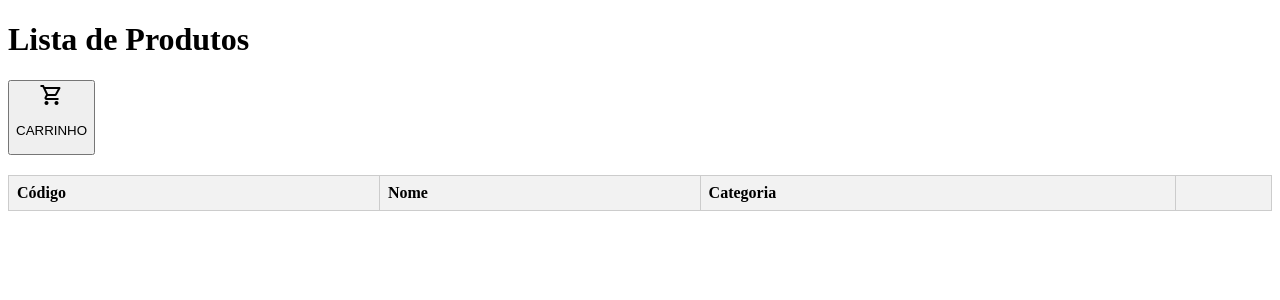
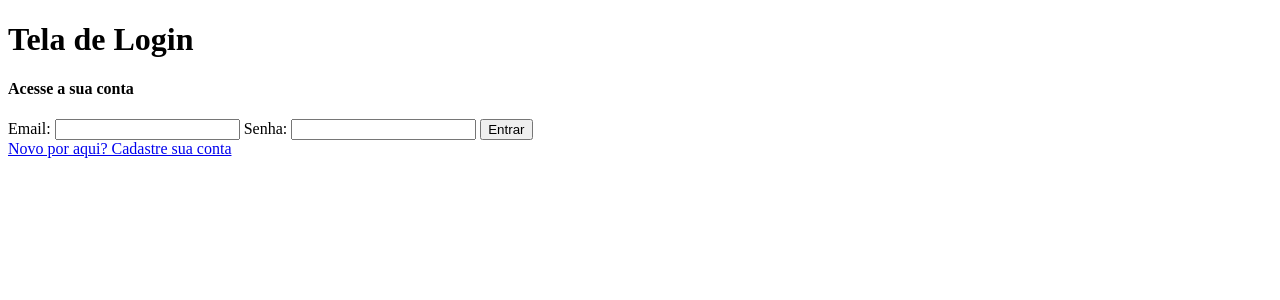
Before and after one commit to PAFONTINHAS/SistemaDeCarrinho, a PHP site: page / in a window 1280 px wide. Shown: the top 300 px of the page. Run offline with PHP 8.4, Linux system fonts and the light colour scheme; data that the repository does not hold is empty.

Commit message:
sistema de cadastro e login de usuario adicionado

```diff
--- a/carrinho.php
+++ b/carrinho.php
@@ -21,6 +21,7 @@
     <title>Document</title>
 </head>
 <body>
+    <a href="telaProdutos.php">Tela de Produtos</a>
     <h1>Seu Carrinho</h1>
     <table >
         <thead>
--- a/index.php
+++ b/index.php
@@ -1,11 +1,39 @@
 <?php
 
-// AQUI CHAMA O ARQUIVO DE CONEXÃO AO BANCO DE DADOS COM O PHP
     include('conexao/banco.php');
 
-// PEGANDO TODOS OS DADOS DA TABELA PRODUTO
-    $query = "SELECT * FROM produto";
-    $result = $conn->query($query);
+    if(isset($_POST['botao']) && !empty($_POST['email']) && !empty($_POST['senha'])){
+
+        $email = $_POST['email'];
+        $senha = $_POST['senha'];
+
+        $stmt = $conn->prepare("SELECT * FROM usuario WHERE email = :email");
+        $stmt->bindParam(':email', $email);
+        $stmt->execute();
+
+
+        if($usuario['email'] == $email && password_verify($senha, $usuario['senha'])){
+
+            session_start();
+
+            $_SESSION['usuario'] = $usuario['id'];
+            header('Location:telaProdutos.php');
+            exit();
+
+        }
+        elseif($usuario['email'] != $email){
+            $mensagem_erro = "Email não encontrado";
+        }
+        elseif($usuario['senha']){
+            $mensagem_erro = "Senha incorreta";
+
+        }
+        elseif($usuario['id'] < 1){
+            $mensagem_erro = "Nenhum usuario ainda cadastrado";
+        }
+
+
+    }
 
 
 ?>
@@ -14,87 +42,31 @@
 <html lang="en">
 <head>
     <meta charset="UTF-8">
+    <meta http-equiv="X-UA-Compatible" content="IE=edge">
     <meta name="viewport" content="width=device-width, initial-scale=1.0">
-    <link rel="stylesheet" href="style.css">
-    <link rel="stylesheet" href="https://fonts.googleapis.com/css2?family=Material+Symbols+Outlined:opsz,wght,FILL,GRAD@20..48,100..700,0..1,-50..200" />
     <title>Document</title>
 </head>
 <body>
-    <h1 class="cabeca">Lista de Produtos</h1>
-    <button onclick="location.href='carrinho.php'"><span class='material-symbols-outlined'>shopping_cart</span>
-    <p>CARRINHO</p>
-</button>
-    <table >
-        <thead>
-            <tr>
-                <!-- CRIAÇÃO DA TABELA -->
-                <th>Código</th>
-                <th>Nome</th>
-                <th>Categoria</th>
-                <th></th>
-            </tr>
-        </thead>
-        <tbody>
+    <h1>Tela de Login</h1>
+    <h4>Acesse a sua conta</h4>
+    <form action="index.php" method = "POST">
+
+        <label for="email">Email:</label>
+        <input type="email" name="email" id="email">
+        <label for="senha">Senha:</label>
+        <input type="password" name="senha" id="senha">
+
+        <button type="submit" name="botao">Entrar</button>
 
         <?php
 
-    // ARMAZENANDO OS DADOS DO BANCO EM UMA VARIÁVEL E ABRINDO UM LOOP PARA CADA DADO INSERIDO NO BANCO APARECER NA TABELA
+            if(isset($mensagem_erro)){
+                echo "<p>". $mensagem_erro ."</p>";
+            }
 
-        if($result->num_rows > 0){
-        while($row = $result->fetch_assoc()){
+        ?>
 
-           echo" <tr data-id = ". $row['id']. ">";
-           echo " <td>". $row['codigo'] . "</td>";
-           echo   "<td>" . $row['nomeProduto'] . "</td>";
-           echo  " <td>" . $row['categoria'] . "</td>";?>
-          <td> <button onclick="adicionarCarrinho('<?php echo $row['id']?>')">
-           <span class='material-symbols-outlined'>shopping_cart</span>
-           </button> </td>
-           <?php
-           echo "</tr>";
-            }
-        }
-            ?>
-        </tbody>
-    </table>
-
+    </form>
+    <a href="cadastrar.php">Novo por aqui? Cadastre sua conta</a>
 </body>
-
-<script>
-
-// FUNÇÃO PARA PEGAR O DADO DA COLUNA DO PRODUTO O QUAL O BOTÃO DO CARRINHO FOI APERTADO PARA EVIAR PARA OUTRO ARQUIVO PHP
-// FEITO COM AJAX
-
-function adicionarCarrinho(id) {
-
-    var url = "adicionarCarrinho.php?id=" + encodeURIComponent(id);
-
-    fetch(url, {
-        method: 'GET'
-    })
-    .then(function(response) {
-        if (!response.ok) {
-            throw new Error('Erro na solicitação');
-        }
-        return response.json(); // Analisa a resposta como JSON
-    })
-    .then(function(data) {
-        // Verifique o status da resposta
-        if (data.status === "success") {
-            // Exibe um alerta de sucesso
-            alert(data.message);
-        } else {
-            // Exibe um alerta de erro
-            alert(data.message);
-        }
-    })
-    .catch(function(error) {
-        console.error('Erro:', error);
-    });
-}
-
-    </script>
-
-
-
 </html>
```
Also changed, not shown: cadastrar.php (added, +71 -0 lines), conexao/banco.txt (+7 -5 lines), telaProdutos.php (added, +100 -0 lines).
